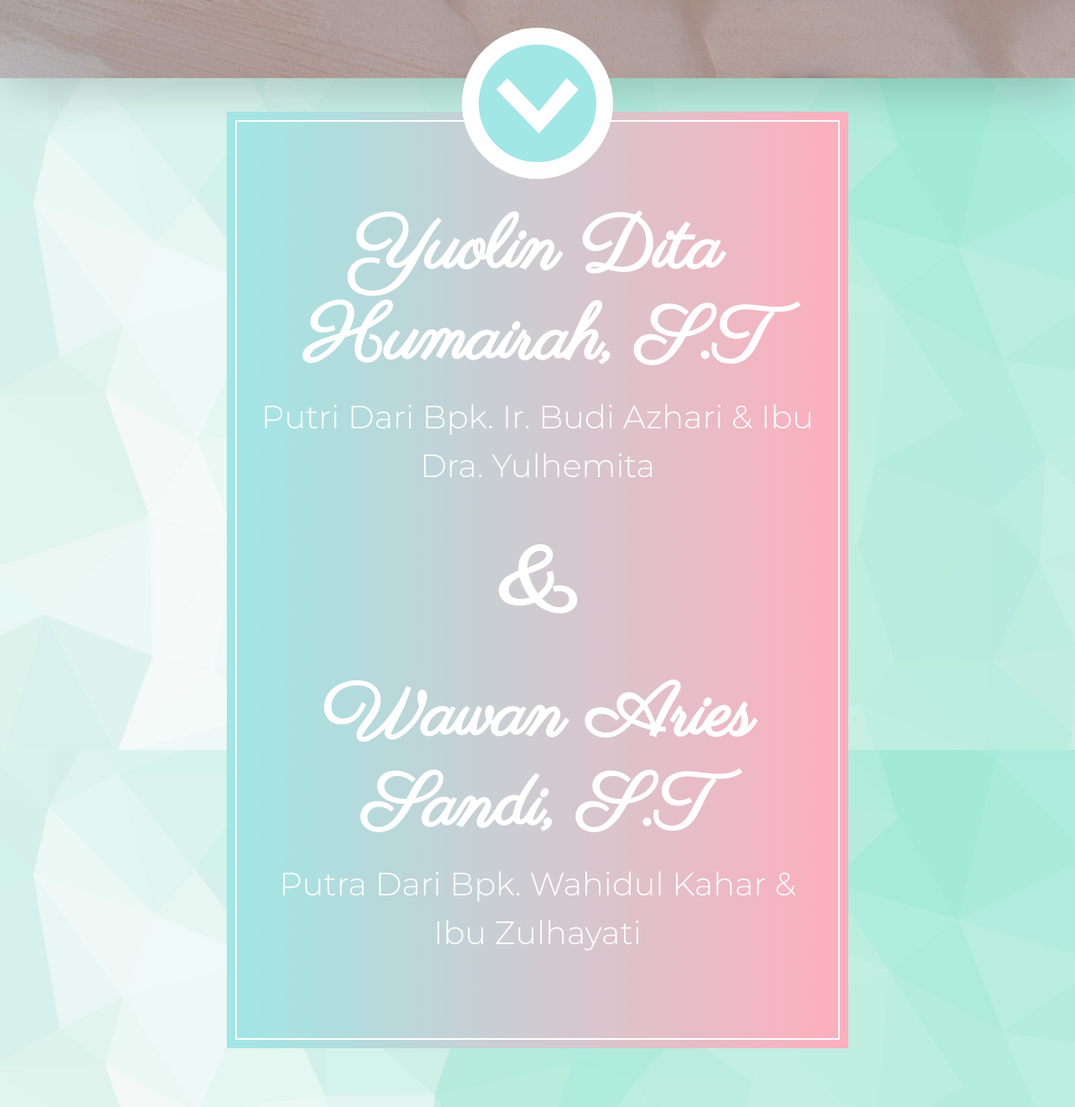
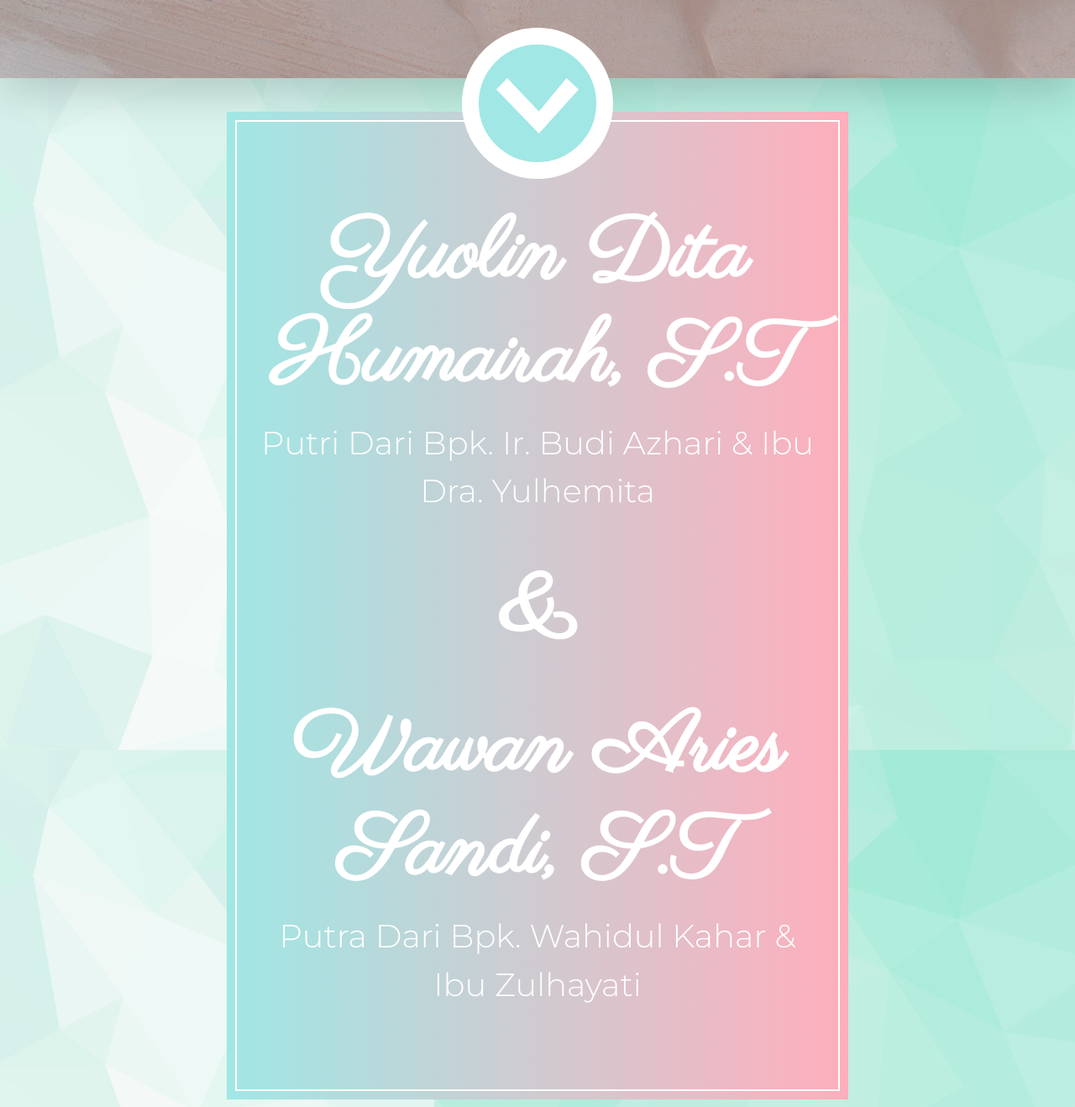
Before and after one commit to spardano/undangan, a PHP site: page / in a window 1280 px wide. Shown: the part 707-2025 px from the top of the page at 84% size. Run offline with PHP 8.4, Linux system fonts and the light colour scheme.

Commit message:
perubahan fiz

```diff
--- a/assets/css/style.css
+++ b/assets/css/style.css
@@ -79,7 +79,7 @@ section hr {
 #pengantin h1 {
   font-family: "Parisienne", cursive;
   font-weight: bold;
-  font-size: 7vw;
+  font-size: 8vw;
   color: white;
 }
 
```
